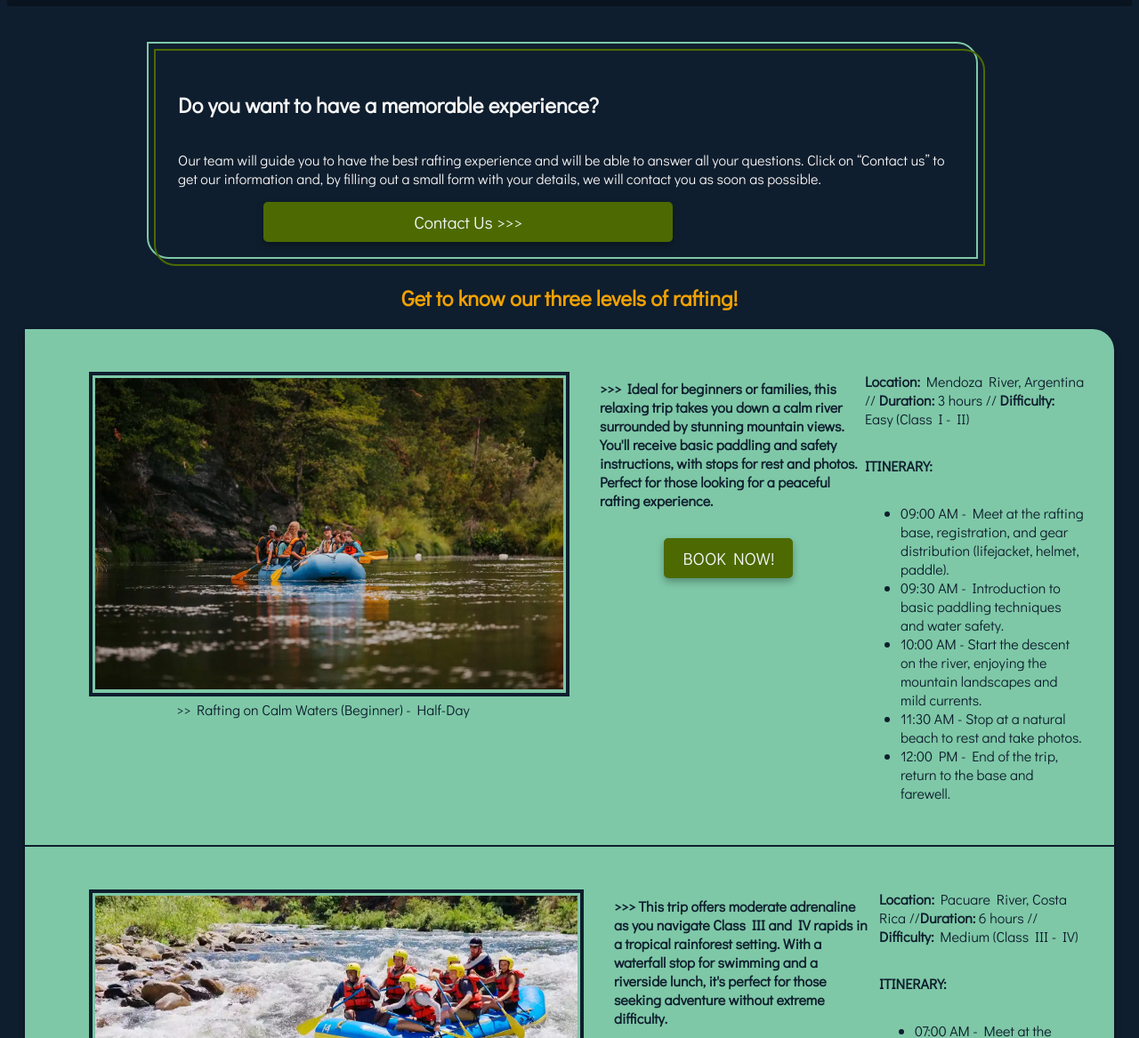
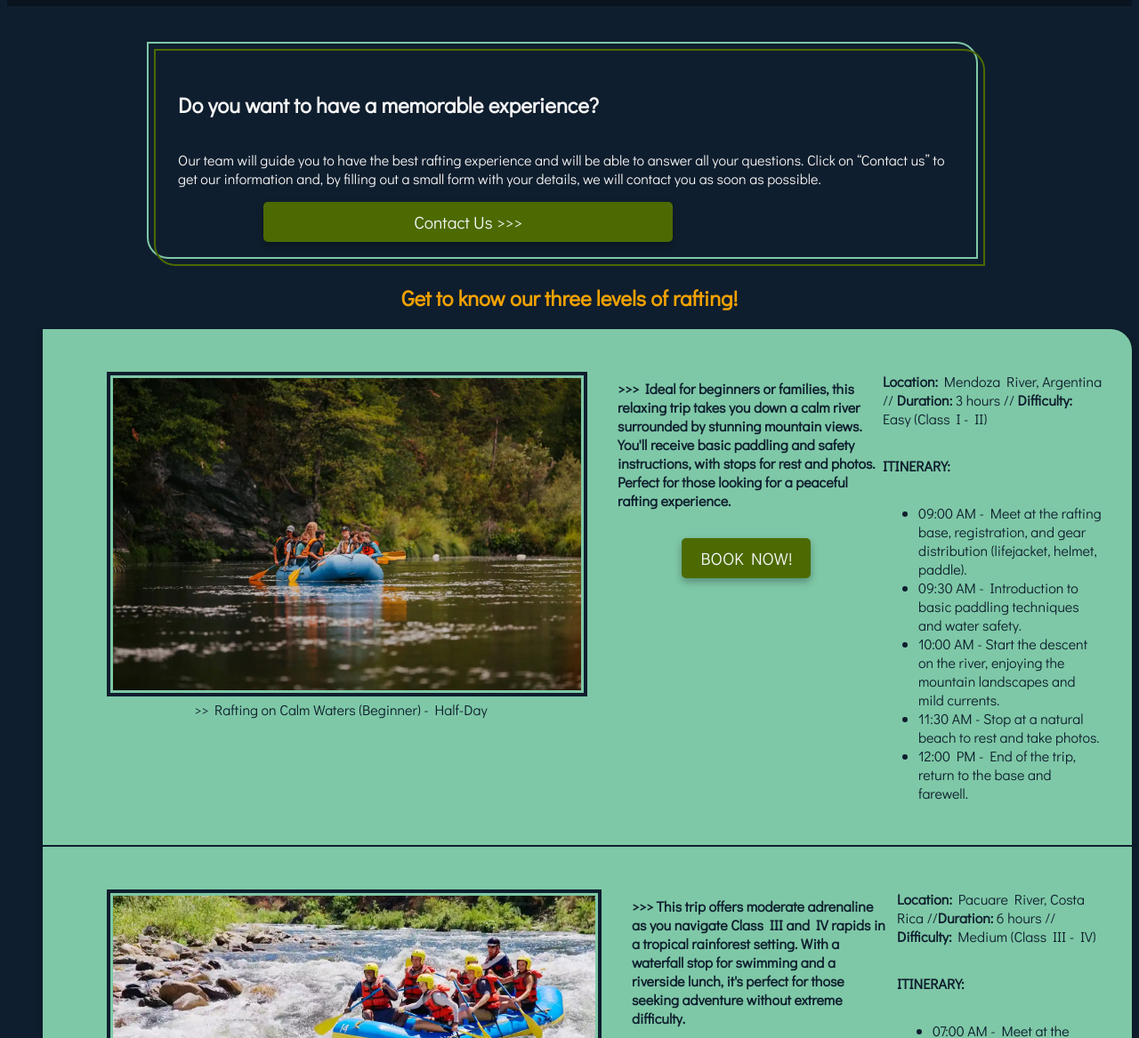
Before and after one commit to Fernanda-Testing/wdd130, a plain HTML site: page wwr/trips.html in a window 1280 px wide. Shown: the part 133-1300 px from the top of the page at 89% size. Drawn offline with Linux system fonts and the light colour scheme.

Commit message:
commit 14 hrs

```diff
--- a/wwr/styles/rafting.css
+++ b/wwr/styles/rafting.css
@@ -537,6 +537,8 @@ color: var(--accent3-color);
     border-top-right-radius: 1.5rem;
     border-bottom-left-radius: 1.5rem;
     box-shadow: 0 4px 8px rgba(0, 0, 0, 0.3);
+    width: 100%;
+    margin: 20px 20px 2px 20px;
 }
 
 .level-begginer,
```
Also changed, not shown: wwr/trips.html (+0 -4 lines).
